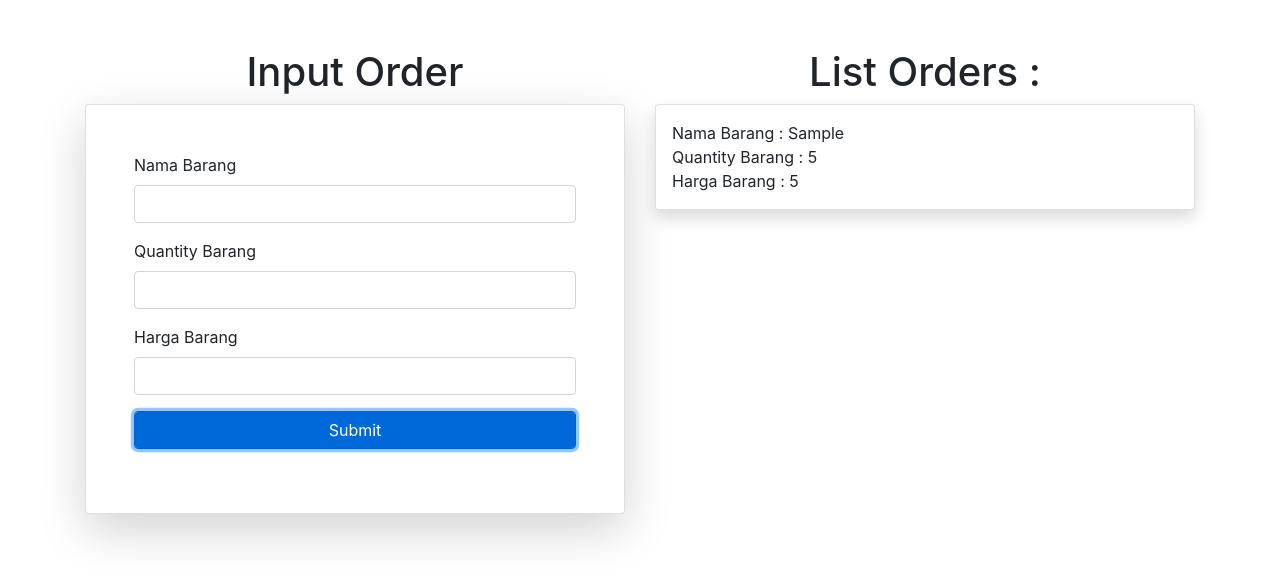
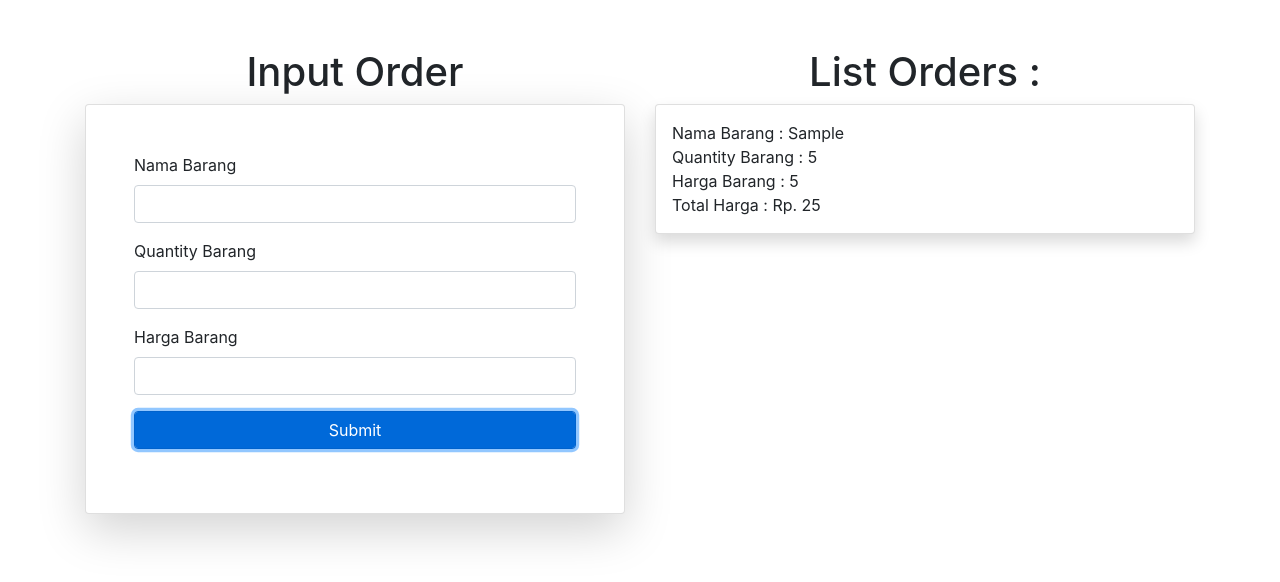
Before and after one commit to Excellent-Echo/kasir-app, a React (Create React App) app: page / in a window 1280 px wide. Both pictures are taken after typing "Sample", "5", "5" into the empty fields and a click on the input "Submit". Shown: the top 582 px of the page. Built offline with nearby package versions, Linux system fonts and the light colour scheme.

Commit message:
realese 4

```diff
--- a/src/components/OrderItem.jsx
+++ b/src/components/OrderItem.jsx
@@ -7,6 +7,7 @@ const OrderItem = ({orderItem}) => {
             <span className="d-block">Nama Barang : {orderItem.nama}</span>
             <span className="d-block">Quantity Barang : {orderItem.quantity}</span>
             <span className="d-block">Harga Barang : {orderItem.harga}</span>
+            <span className="d-block">Total Harga : Rp. {orderItem.quantity * orderItem.harga}</span>
         </div>
         </div>
     )
```
